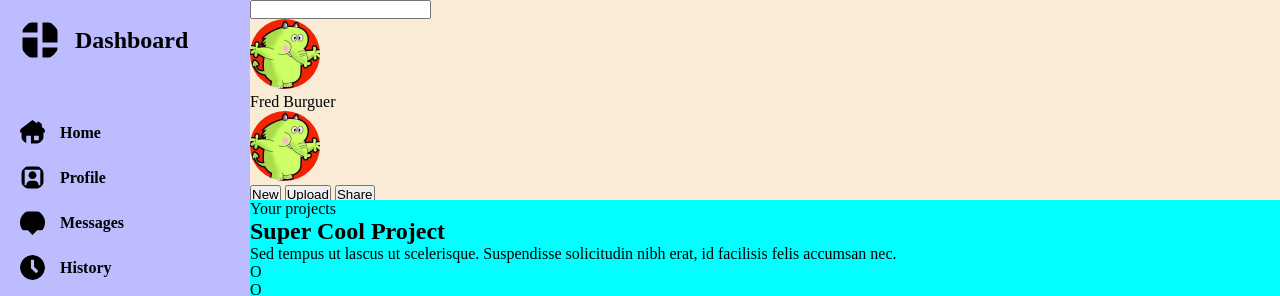
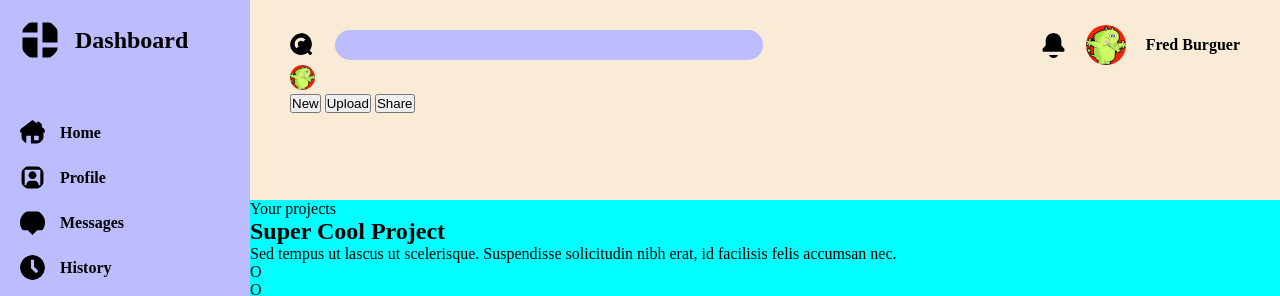
Before and after one commit to Bre323/Admin-dashboard, a website: page src/index.html in a window 1280 px wide. Shown: the top 296 px of the page. Drawn offline with Linux system fonts and the light colour scheme.

Commit message:
Set nav styling

```diff
--- a/src/index.html
+++ b/src/index.html
@@ -66,11 +66,13 @@
   <header>
      <nav>
       <div class="search">
+        <img src="./assets/search-icon.svg" alt="search-icon">
         <input type="text">
       </div>
 
       <div class="prof-nav">
-        <img src="./assets/profile-img.jpg" alt="profile-icon">
+        <img src="./assets/notification-icon.svg" alt="notification-icon">
+        <img class="profile-icon" src="./assets/profile-img.jpg" alt="profile-icon">
         <p>Fred Burguer</p>
       </div>
     </nav>
--- a/src/style.css
+++ b/src/style.css
@@ -10,6 +10,7 @@ body {
   grid-template-areas:
   'aside header header'
   'aside main main';
+  min-width: 900px;
 }
 
 aside {
@@ -54,20 +55,58 @@ li {
   margin-bottom: 20px;
 }
 
-li > img {
-  height: 25px;
-  width: 25px;
-}
-
 header {
   grid-area: header;
   background-color: antiquewhite;
 }
 
 img {
-  height: 70px;
-  width: 70px;
+  height: 25px;
+  width: 25px;
   border-radius: 50%;
+  cursor: pointer;
+}
+
+header {
+  padding: 25px 40px;
+}
+
+header > nav,
+.search,
+.prof-nav {
+  display: flex;
+  align-items: center;
+}
+
+.search,
+.prof-nav {
+  gap: 20px;
+}
+
+header > nav {
+  justify-content: space-between;
+}
+
+.search {
+  width: 60%;
+}
+
+.search > input {
+  height: 30px;
+  width: 75%;
+  padding: 5px 0 5px 10px;
+  border: none;
+  border-radius: 15px;
+  background-color: rgb(188, 188, 255);
+}
+
+.prof-nav > p {
+  font-weight: 700;
+}
+
+.profile-icon {
+  height: 40px;
+  width: 40px;
 }
 
 main {
```
